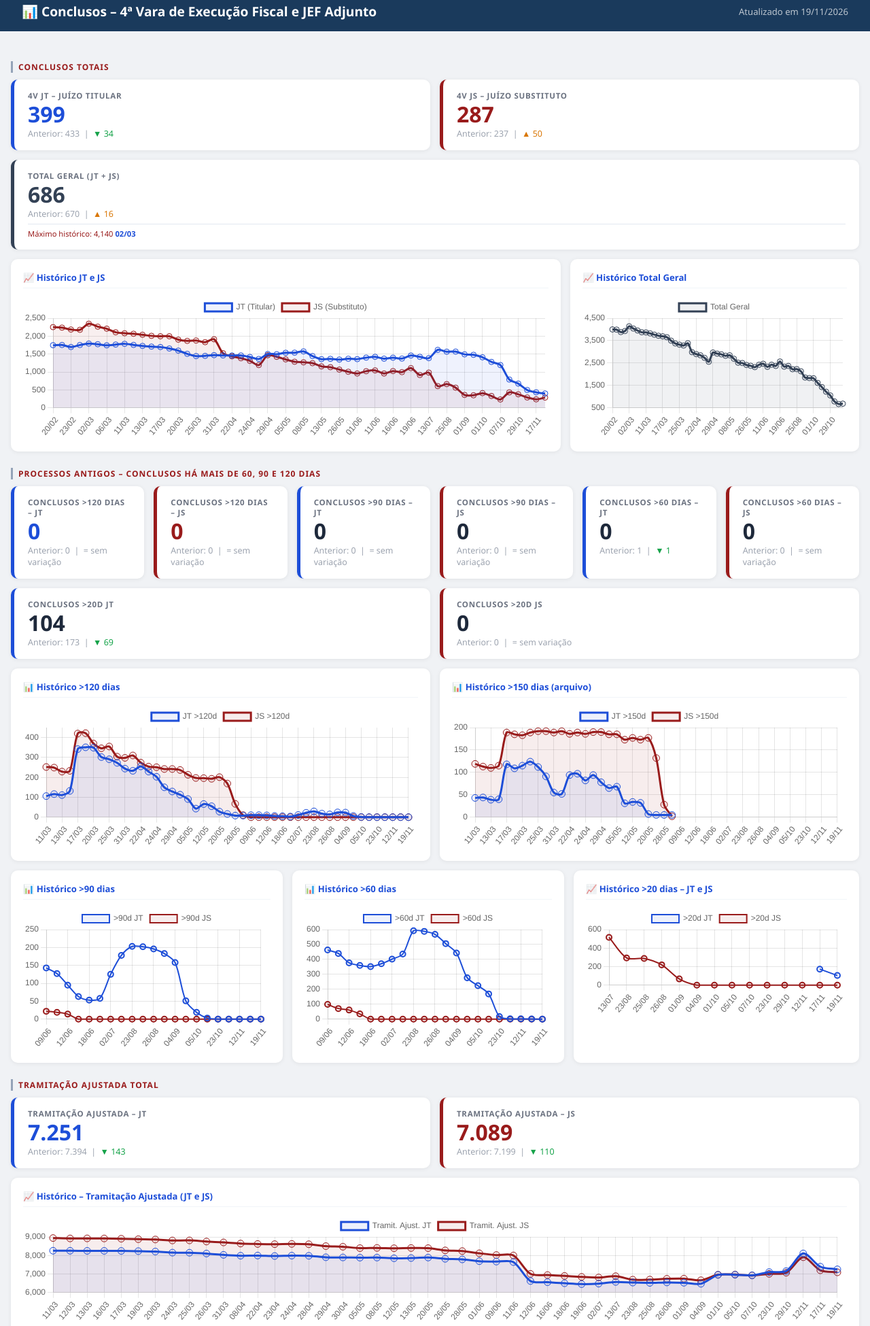
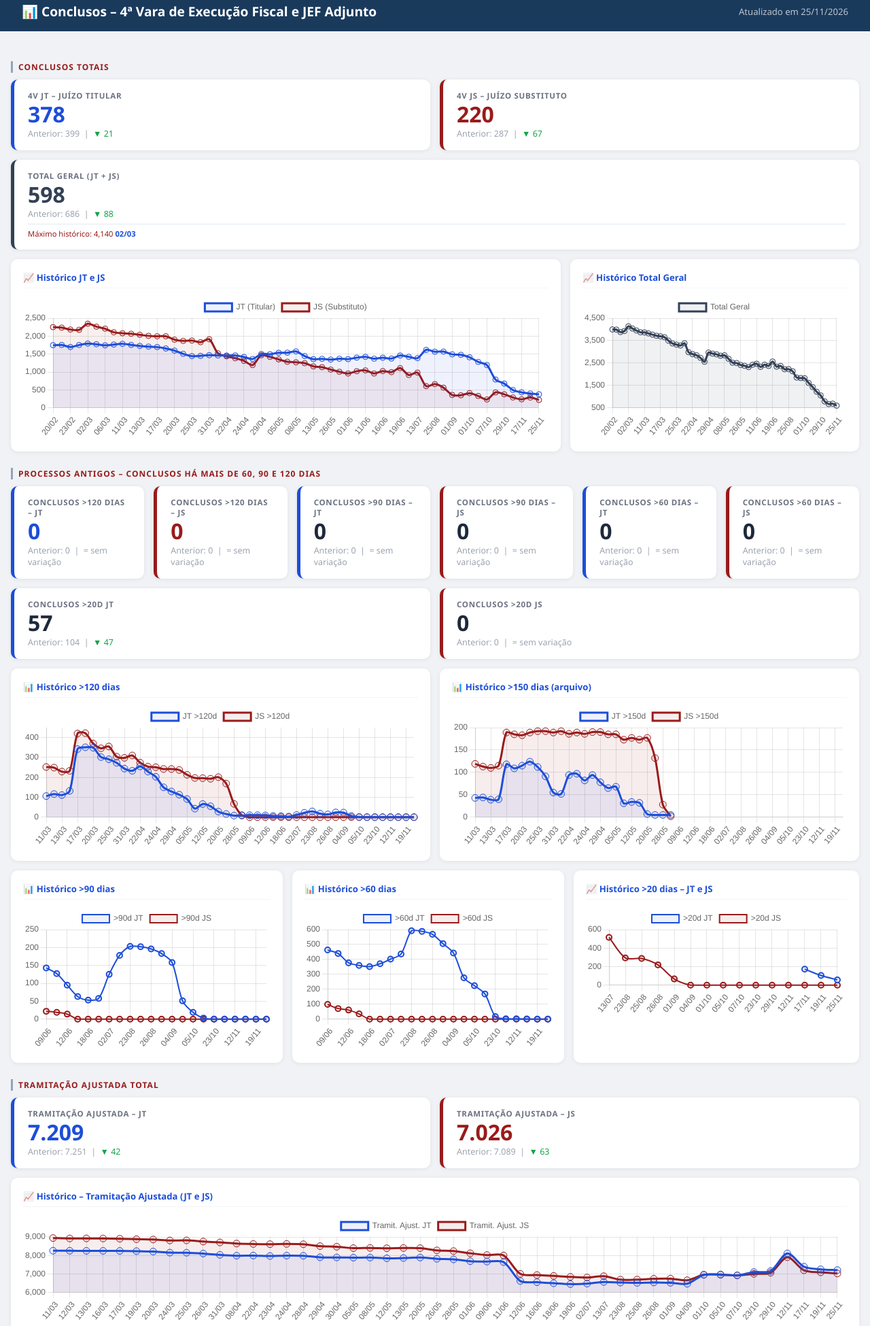
Before and after one commit to marcoantoniopsilva/eproc-dashboard, a plain HTML site: page index.html in a window 1280 px wide. Shown: the part 13-1963 px from the top of the page at 68% size. Drawn offline with nearby package versions, Linux system fonts and the light colour scheme; animation ran at ten frames a second.

Commit message:
Dashboard 25/11/2026: dados atualizados

```diff
--- a/index.html
+++ b/index.html
@@ -55,7 +55,7 @@
 <body>
 <header>
   <h1>📊 Conclusos – 4ª Vara de Execução Fiscal e JEF Adjunto</h1>
-  <span>Atualizado em 19/11/2026</span>
+  <span>Atualizado em 25/11/2026</span>
 </header>
 <div class="container">
 
@@ -64,18 +64,18 @@
   <div class="kpi-grid">
     <div class="kpi-card jt">
       <div class="kpi-label">4V JT – Juízo Titular</div>
-      <div class="kpi-value">399</div>
-      <div class="kpi-delta">Anterior: 433 &nbsp;|&nbsp; <span class="down">▼ 34</span></div>
+      <div class="kpi-value">378</div>
+      <div class="kpi-delta">Anterior: 399 &nbsp;|&nbsp; <span class="down">▼ 21</span></div>
     </div>
     <div class="kpi-card js">
       <div class="kpi-label">4V JS – Juízo Substituto</div>
-      <div class="kpi-value">287</div>
-      <div class="kpi-delta">Anterior: 237 &nbsp;|&nbsp; <span class="up">▲ 50</span></div>
+      <div class="kpi-value">220</div>
+      <div class="kpi-delta">Anterior: 287 &nbsp;|&nbsp; <span class="down">▼ 67</span></div>
     </div>
     <div class="kpi-card total">
       <div class="kpi-label">Total Geral (JT + JS)</div>
-      <div class="kpi-value">686</div>
-      <div class="kpi-delta">Anterior: 670 &nbsp;|&nbsp; <span class="up">▲ 16</span></div>
+      <div class="kpi-value">598</div>
+      <div class="kpi-delta">Anterior: 686 &nbsp;|&nbsp; <span class="down">▼ 88</span></div>
       <div style="font-size: 0.7rem; color: #991b1b; margin-top: 6px; padding-top: 6px; border-top: 1px solid #e2e8f0;">Máximo histórico: <span id="totalMaxVal">4.140</span> <span id="totalMaxDate" style="color: #1d4ed8; font-weight: 600;">02/03/2026</span></div>
     </div>
   </div>
@@ -116,14 +116,14 @@
     <div class="kpi-card c60jt">
       <div class="kpi-label">Conclusos &gt;60 dias – JT</div>
       <div class="kpi-value">0</div>
-      <div class="kpi-delta">Anterior: 1 &nbsp;|&nbsp; <span class="down">▼ 1</span></div>
+      <div class="kpi-delta">Anterior: 0 &nbsp;|&nbsp; = sem variação</div>
     </div>
     <div class="kpi-card c60js">
       <div class="kpi-label">Conclusos &gt;60 dias – JS</div>
       <div class="kpi-value">0</div>
       <div class="kpi-delta">Anterior: 0 &nbsp;|&nbsp; = sem variação</div>
     </div>
-    <div class="kpi-card c20jt"><div class="kpi-label">Conclusos &gt;20d JT</div><div class="kpi-value">104</div><div class="kpi-delta">Anterior: 173 &nbsp;|&nbsp; <span class="down">▼ 69</span></div></div> <div class="kpi-card c20js">
+    <div class="kpi-card c20jt"><div class="kpi-label">Conclusos &gt;20d JT</div><div class="kpi-value">57</div><div class="kpi-delta">Anterior: 104 &nbsp;|&nbsp; <span class="down">▼ 47</span></div></div> <div class="kpi-card c20js">
       <div class="kpi-label">Conclusos &gt;20d JS</div>
       <div class="kpi-value">0</div>
       <div class="kpi-delta">Anterior: 0 &nbsp;|&nbsp; = sem variação</div>
@@ -159,13 +159,13 @@
   <div class="kpi-grid">
     <div class="kpi-card tajt">
       <div class="kpi-label">Tramitação Ajustada – JT</div>
-      <div class="kpi-value">7.251</div>
-      <div class="kpi-delta">Anterior: 7.394 &nbsp;|&nbsp; <span class="down">▼ 143</span></div>
+      <div class="kpi-value">7.209</div>
+      <div class="kpi-delta">Anterior: 7.251 &nbsp;|&nbsp; <span class="down">▼ 42</span></div>
     </div>
     <div class="kpi-card tajs">
       <div class="kpi-label">Tramitação Ajustada – JS</div>
-      <div class="kpi-value">7.089</div>
-      <div class="kpi-delta">Anterior: 7.199 &nbsp;|&nbsp; <span class="down">▼ 110</span></div>
+      <div class="kpi-value">7.026</div>
+      <div class="kpi-delta">Anterior: 7.089 &nbsp;|&nbsp; <span class="down">▼ 63</span></div>
     </div>
   </div>
   <div class="chart-row" style="margin-top:14px;">
@@ -226,24 +226,24 @@
     </div>
   </div><script>
 // ══ HISTÓRICO PRINCIPAL ═══════════════════════════════════════
-var datesMain = ["20/02","21/02","23/02","26/02","02/03","04/03","06/03","10/03","11/03","12/03","13/03","16/03","17/03","19/03","20/03","24/03","25/03","26/03","31/03","08/04","22/04","23/04","24/04","28/04","29/04","30/04","05/05", '07/05', '08/05', '12/05', '13/05', '20/05', '26/05', '28/05', '01/06', '09/06', '11/06', '12/06', '16/06', '18/06', '19/06', '02/07', '13/07', '23/08', '25/08', '26/08', '01/09', '04/09', '01/10', '05/10', '07/10', '23/10', '29/10', '12/11', '17/11', '19/11'];
-var histJT    = [1748, 1754, 1697, 1753, 1793, 1775, 1744, 1766, 1786, 1756, 1728, 1709, 1696, 1656, 1597, 1507, 1444, 1450, 1470, 1462, 1461, 1462, 1419, 1364, 1502, 1496, 1536, 1539, 1575, 1445, 1358, 1367, 1347, 1370, 1359, 1401, 1423, 1372, 1399, 1375, 1460, 1423, 1387, 1617, 1566, 1569, 1492, 1479, 1410, 1281, 1193, 789, 676, 497, 433, 399];
-var histJS    = [2252, 2238, 2185, 2177, 2347, 2265, 2209, 2108, 2081, 2067, 2039, 2009, 1997, 1997, 1902, 1868, 1878, 1832, 1914, 1523, 1438, 1384, 1311, 1194, 1467, 1423, 1352, 1286, 1270, 1246, 1157, 1134, 1067, 1007, 958, 1022, 1045, 958, 1026, 996, 1108, 916, 983, 606, 662, 562, 360, 350, 410, 331, 233, 431, 378, 289, 237, 287];
-var histTotal = [4000, 3992, 3882, 3930, 4140, 4040, 3953, 3874, 3867, 3823, 3767, 3718, 3693, 3653, 3499, 3375, 3322, 3282, 3384, 2985, 2899, 2846, 2730, 2558, 2969, 2919, 2888, 2825, 2845, 2691, 2515, 2501, 2414, 2377, 2317, 2423, 2468, 2330, 2425, 2371, 2568, 2339, 2370, 2223, 2228, 2131, 1852, 1829, 1820, 1612, 1426, 1220, 1054, 786, 670, 686];
+var datesMain = ["20/02","21/02","23/02","26/02","02/03","04/03","06/03","10/03","11/03","12/03","13/03","16/03","17/03","19/03","20/03","24/03","25/03","26/03","31/03","08/04","22/04","23/04","24/04","28/04","29/04","30/04","05/05", '07/05', '08/05', '12/05', '13/05', '20/05', '26/05', '28/05', '01/06', '09/06', '11/06', '12/06', '16/06', '18/06', '19/06', '02/07', '13/07', '23/08', '25/08', '26/08', '01/09', '04/09', '01/10', '05/10', '07/10', '23/10', '29/10', '12/11', '17/11', '19/11', '25/11'];
+var histJT    = [1748, 1754, 1697, 1753, 1793, 1775, 1744, 1766, 1786, 1756, 1728, 1709, 1696, 1656, 1597, 1507, 1444, 1450, 1470, 1462, 1461, 1462, 1419, 1364, 1502, 1496, 1536, 1539, 1575, 1445, 1358, 1367, 1347, 1370, 1359, 1401, 1423, 1372, 1399, 1375, 1460, 1423, 1387, 1617, 1566, 1569, 1492, 1479, 1410, 1281, 1193, 789, 676, 497, 433, 399, 378];
+var histJS    = [2252, 2238, 2185, 2177, 2347, 2265, 2209, 2108, 2081, 2067, 2039, 2009, 1997, 1997, 1902, 1868, 1878, 1832, 1914, 1523, 1438, 1384, 1311, 1194, 1467, 1423, 1352, 1286, 1270, 1246, 1157, 1134, 1067, 1007, 958, 1022, 1045, 958, 1026, 996, 1108, 916, 983, 606, 662, 562, 360, 350, 410, 331, 233, 431, 378, 289, 237, 287, 220];
+var histTotal = [4000, 3992, 3882, 3930, 4140, 4040, 3953, 3874, 3867, 3823, 3767, 3718, 3693, 3653, 3499, 3375, 3322, 3282, 3384, 2985, 2899, 2846, 2730, 2558, 2969, 2919, 2888, 2825, 2845, 2691, 2515, 2501, 2414, 2377, 2317, 2423, 2468, 2330, 2425, 2371, 2568, 2339, 2370, 2223, 2228, 2131, 1852, 1829, 1820, 1612, 1426, 1220, 1054, 786, 670, 686, 598];
 
 // ══ NOVOS INDICADORES (a partir de 11/03) ═════════════════════
-var datesNew     = ["11/03","12/03","13/03","16/03","17/03","19/03","20/03","24/03","25/03","26/03","31/03","08/04","22/04","23/04","24/04","28/04","29/04","30/04","05/05", '08/05', '12/05', '13/05', '20/05', '26/05', '28/05', '01/06', '09/06', '11/06', '12/06', '16/06', '18/06', '19/06', '02/07', '13/07', '23/08', '25/08', '26/08', '01/09', '04/09', '01/10', '05/10', '07/10', '23/10', '29/10', '12/11', '17/11', '19/11'];
-var hist120JT    = [106, 116, 111, 132, 342, 351, 349, 302, 291, 273, 244, 233, 255, 229, 203, 150, 129, 113, 91, 43, 66, 55, 28, 16, 8, 8, 10, 10, 9, 6, 5, 3, 11, 22, 29, 18, 14, 24, 23, 6, 1, 0, 0, 0, 0, 0, 0];
-var hist120JS    = [252, 249, 229, 233, 420, 422, 370, 346, 355, 304, 298, 310, 274, 254, 251, 242, 242, 237, 213, 197, 196, 193, 201, 169, 67, 10, 0, 0, 0, 0, 0, 0, 0, 0, 0, 0, 0, 0, 0, 0, 0, 0, 0, 0, 0, 0, 0];
+var datesNew     = ["11/03","12/03","13/03","16/03","17/03","19/03","20/03","24/03","25/03","26/03","31/03","08/04","22/04","23/04","24/04","28/04","29/04","30/04","05/05", '08/05', '12/05', '13/05', '20/05', '26/05', '28/05', '01/06', '09/06', '11/06', '12/06', '16/06', '18/06', '19/06', '02/07', '13/07', '23/08', '25/08', '26/08', '01/09', '04/09', '01/10', '05/10', '07/10', '23/10', '29/10', '12/11', '17/11', '19/11', '25/11'];
+var hist120JT    = [106, 116, 111, 132, 342, 351, 349, 302, 291, 273, 244, 233, 255, 229, 203, 150, 129, 113, 91, 43, 66, 55, 28, 16, 8, 8, 10, 10, 9, 6, 5, 3, 11, 22, 29, 18, 14, 24, 23, 6, 1, 0, 0, 0, 0, 0, 0, 0];
+var hist120JS    = [252, 249, 229, 233, 420, 422, 370, 346, 355, 304, 298, 310, 274, 254, 251, 242, 242, 237, 213, 197, 196, 193, 201, 169, 67, 10, 0, 0, 0, 0, 0, 0, 0, 0, 0, 0, 0, 0, 0, 0, 0, 0, 0, 0, 0, 0, 0, 0];
 var hist150JT    = [43,  44,  39,  40,  118, 109, 115, 124, 112, 91,  55,  52,  94,  97,  82,  94,  78,  65,  68, 31, 34, 32, 7, 5, 5, 5];
 var hist150JS    = [119, 113, 110, 115, 189, 185, 183, 189, 192, 192, 189, 192, 186, 189, 186, 190, 190, 185, 185, 173, 177, 173, 177, 132, 28, 2];
-var dates90     = ['09/06', '11/06', '12/06', '16/06', '18/06', '19/06', '02/07', '13/07', '23/08', '25/08', '26/08', '01/09', '04/09', '01/10', '05/10', '07/10', '23/10', '29/10', '12/11', '17/11', '19/11'];
-var hist90JT    = [143, 127, 95, 63, 53, 58, 125, 178, 203, 202, 196, 183, 158, 51, 19, 3, 0, 0, 0, 0, 0];
-var hist90JS    = [22, 19, 14, 0, 0, 0, 0, 0, 0, 0, 0, 0, 0, 0, 0, 0, 0, 0, 0, 0, 0];
-var hist60JT    = [463, 440, 377, 360, 352, 371, 402, 436, 592, 588, 568, 506, 443, 277, 224, 169, 17, 2, 2, 1, 0];
-var hist60JS    = [99, 71, 61, 35, 0, 0, 0, 0, 0, 0, 0, 0, 0, 0, 0, 0, 0, 0, 0, 0, 0];
-var histTramitJT = [8255, 8254, 8249, 8248, 8244, 8233, 8211, 8152, 8148, 8103, 8033, 7986, 7995, 7970, 7990, 7981, 7901, 7893, 7882, 7886, 7848, 7861, 7887, 7819, 7787, 7690, 7669, 7642, 6619, 6556, 6500, 6454, 6479, 6571, 6537, 6520, 6544, 6527, 6472, 6951, 6957, 6928, 7104, 7158, 8108, 7394, 7251];
-var histTramitJS = [8939, 8918, 8921, 8917, 8903, 8877, 8861, 8809, 8813, 8751, 8703, 8642, 8619, 8609, 8623, 8604, 8503, 8470, 8395, 8407, 8388, 8402, 8394, 8272, 8235, 8116, 8022, 8000, 7007, 6942, 6896, 6843, 6810, 6881, 6693, 6698, 6739, 6747, 6661, 6960, 6971, 6920, 7007, 7068, 7904, 7199, 7089];
+var dates90     = ['09/06', '11/06', '12/06', '16/06', '18/06', '19/06', '02/07', '13/07', '23/08', '25/08', '26/08', '01/09', '04/09', '01/10', '05/10', '07/10', '23/10', '29/10', '12/11', '17/11', '19/11', '25/11'];
+var hist90JT    = [143, 127, 95, 63, 53, 58, 125, 178, 203, 202, 196, 183, 158, 51, 19, 3, 0, 0, 0, 0, 0, 0];
+var hist90JS    = [22, 19, 14, 0, 0, 0, 0, 0, 0, 0, 0, 0, 0, 0, 0, 0, 0, 0, 0, 0, 0, 0];
+var hist60JT    = [463, 440, 377, 360, 352, 371, 402, 436, 592, 588, 568, 506, 443, 277, 224, 169, 17, 2, 2, 1, 0, 0];
+var hist60JS    = [99, 71, 61, 35, 0, 0, 0, 0, 0, 0, 0, 0, 0, 0, 0, 0, 0, 0, 0, 0, 0, 0];
+var histTramitJT = [8255, 8254, 8249, 8248, 8244, 8233, 8211, 8152, 8148, 8103, 8033, 7986, 7995, 7970, 7990, 7981, 7901, 7893, 7882, 7886, 7848, 7861, 7887, 7819, 7787, 7690, 7669, 7642, 6619, 6556, 6500, 6454, 6479, 6571, 6537, 6520, 6544, 6527, 6472, 6951, 6957, 6928, 7104, 7158, 8108, 7394, 7251, 7209];
+var histTramitJS = [8939, 8918, 8921, 8917, 8903, 8877, 8861, 8809, 8813, 8751, 8703, 8642, 8619, 8609, 8623, 8604, 8503, 8470, 8395, 8407, 8388, 8402, 8394, 8272, 8235, 8116, 8022, 8000, 7007, 6942, 6896, 6843, 6810, 6881, 6693, 6698, 6739, 6747, 6661, 6960, 6971, 6920, 7007, 7068, 7904, 7199, 7089, 7026];
 
 // ══ BREAKDOWN JT – 26/03/2026 ════════════════════════════════
 var jtClasseLabels = ["Execução Fiscal","Execução Tít. Extrajudicial","Embargos Exec. Fiscal","Cumprimento Sentença","JEF Execução","Outros"];
@@ -285,7 +285,7 @@ var palDias = ['#22c55e','#84cc16','#eab308','#f97316','#ef4444'];
 var lo  = { responsive:true, maintainAspectRatio:false, plugins:{legend:{position:'top'}}, scales:{y:{beginAtZero:false}} };
 var loz = { responsive:true, maintainAspectRatio:false, plugins:{legend:{position:'top'}}, scales:{y:{beginAtZero:true}} };
 
-var dates20=['13/07', '23/08', '25/08', '26/08', '01/09', '04/09', '01/10', '05/10', '07/10', '23/10', '29/10', '12/11', '17/11', '19/11'];var hist20JS=[516, 294, 288, 219, 67, 0, 0, 0, 0, 0, 0, 0, 0, 0]; var hist20JT=[null,null,null,null,null,null,null,null,null,null,null,null,173, 104];
+var dates20=['13/07', '23/08', '25/08', '26/08', '01/09', '04/09', '01/10', '05/10', '07/10', '23/10', '29/10', '12/11', '17/11', '19/11', '25/11'];var hist20JS=[516, 294, 288, 219, 67, 0, 0, 0, 0, 0, 0, 0, 0, 0, 0]; var hist20JT=[null,null,null,null,null,null,null,null,null,null,null,null,173, 104, 57];
   new Chart(document.getElementById('chartHistorico'), {
   type:'line', data:{ labels:datesMain, datasets:[
     {label:'JT (Titular)',    data:histJT, borderColor:'#1d4ed8', backgroundColor:'rgba(29,78,216,0.07)',  tension:0.3, pointRadius:4, fill:true},
```
